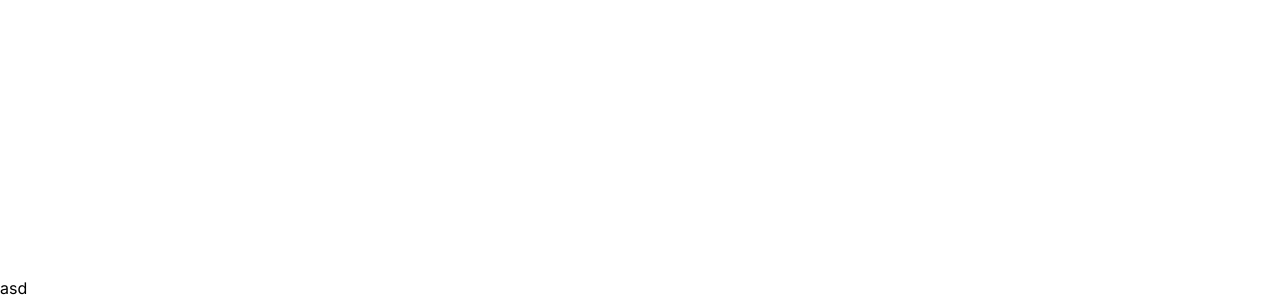
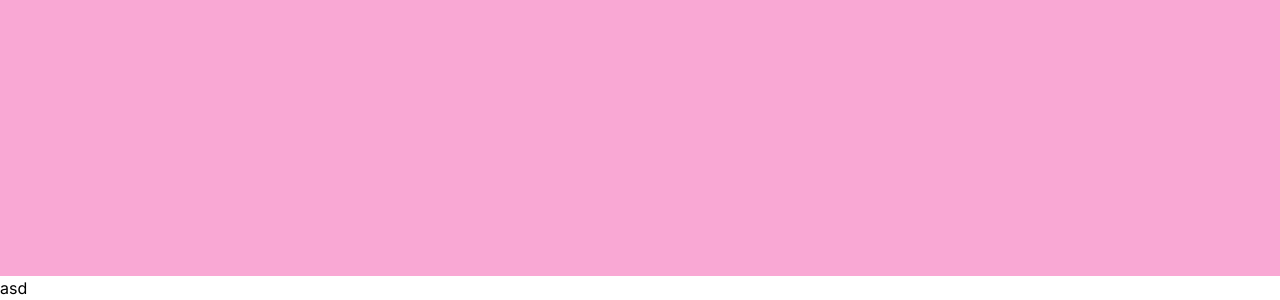
Before and after one commit to TLparche/botchipage, a Next.js app: page / in a window 1280 px wide. Shown: the part 524-824 px from the top of the page. Built offline with nearby package versions, Linux system fonts and the light colour scheme.

Commit message:
add opacity

```diff
--- a/app/components/Firstpage.js
+++ b/app/components/Firstpage.js
@@ -1,19 +1,33 @@
-import React from 'react';
-import YouTubePlayer from '@/app/components/YouTubePlayer'
+"use client";
+import React, { useState, useEffect } from 'react';
+import YouTubePlayer from '@/app/components/YouTubePlayer';
 
 const Firstpage = () => {
+    const [scrollOpacity, setScrollOpacity] = useState(1);
+
+    const handleScroll = () => {
+        const opacity = window.scrollY / 600;
+        setScrollOpacity(opacity < 0 ? 0 : opacity);
+    };
+
+    useEffect(() => {
+        window.addEventListener('scroll', handleScroll);
+        return () => {
+            window.removeEventListener('scroll', handleScroll);
+        };
+    }, []);
+
     return (
         <div>
-            <div className={"h-screen w-full grid"}>
-                <div className={"fixed top-0 left-0 right-0 bg-cover bg-center before:block before:pt-[56.25%]"}>
+            <div className="h-screen w-full block relative bg-pink-300">
+                <div className="absolute top-0 left-0 right-0 bg-pink-300 z-30 h-full" style={{ opacity: scrollOpacity }}>
+                </div>
+                <div className="absolute top-0 left-0 right-0 bg-cover bg-center before:block before:pt-[56.25%] z-20 h-screen">
                     <YouTubePlayer />
                 </div>
-
-
             </div>
-
         </div>
-    )
+    );
 };
 
 export default Firstpage;
```
